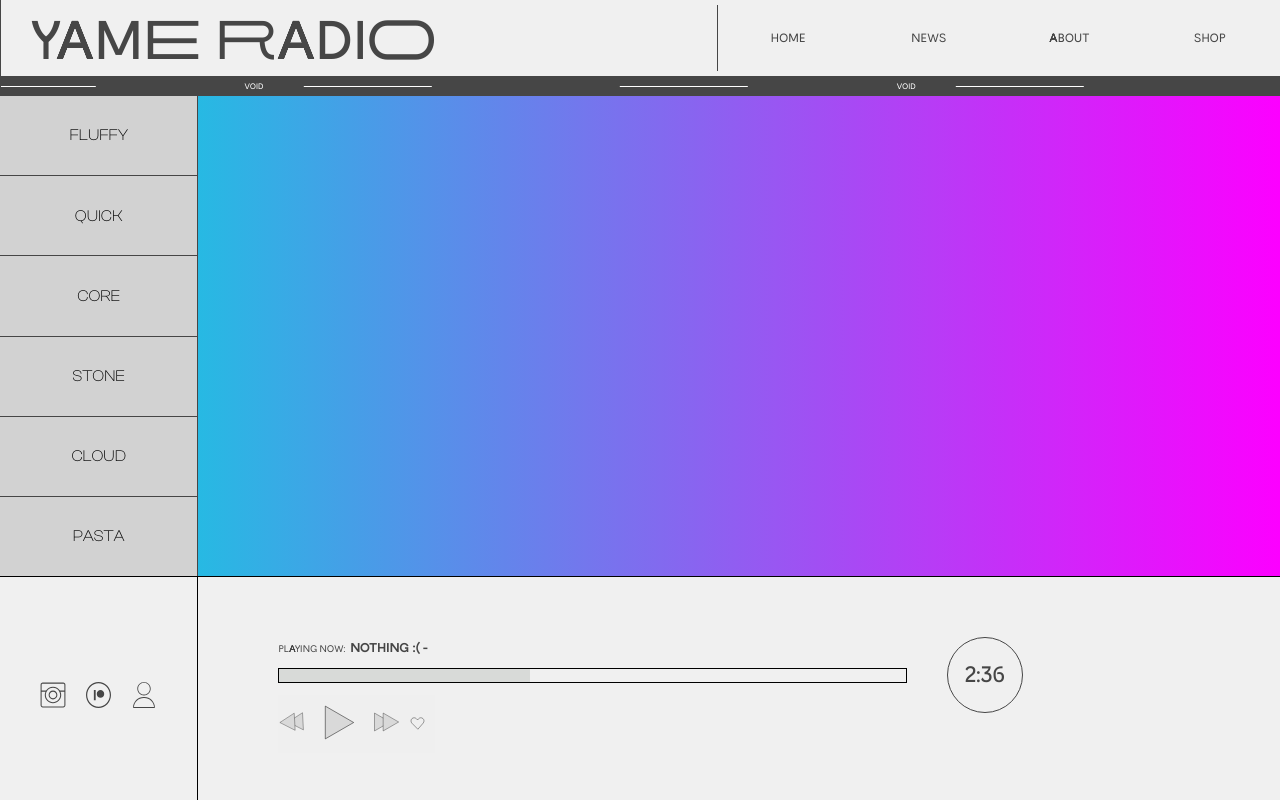
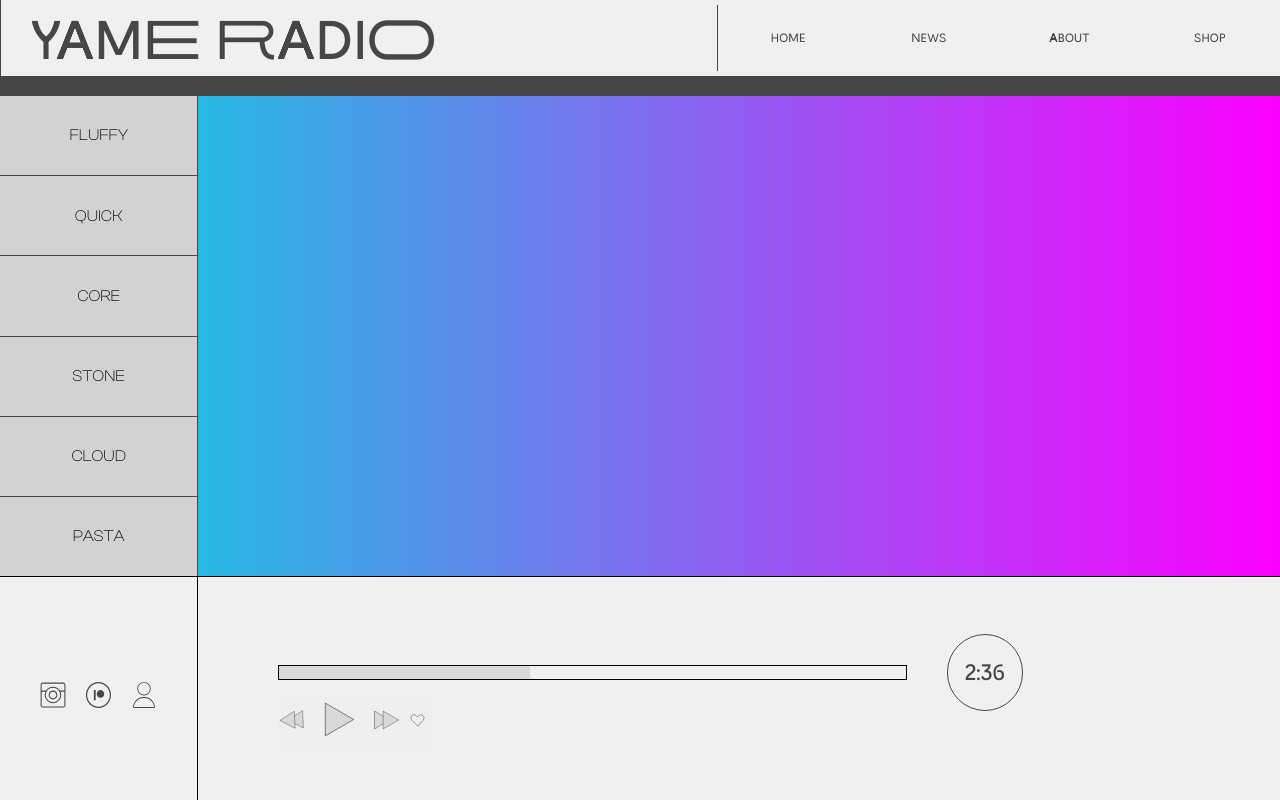
Before and after one commit to heckspoiler/yame_radio, a Next.js app: page / in a window 1280 px wide. Shown: the top 800 px of the page. Built offline with nearby package versions, Linux system fonts and the light colour scheme.

Commit message:
updated marquee & radio player with zustand

```diff
--- a/app/components/Header/Marquee/Marquee.tsx
+++ b/app/components/Header/Marquee/Marquee.tsx
@@ -12,27 +12,39 @@ const HeaderMarquee: React.FC = () => {
   const radioStation = musicPlayerStore((state) => state.radio); // zustand hook for updating radio station
   return (
     <Marquee className={styles.marqueeContainer} speed={20}>
-      <div className={styles.marqueeElement}>
-        <div className={styles.reddot}></div>
-        <p>
-          {artistName === 'nothing :( ' ? '' : `${artistName} - ${songTitle}`}
-        </p>
+      <div
+        className={
+          songTitle ? styles.marqueeElement : styles.marqueeElementHidden
+        }
+      >
+        <div className={artistName ? styles.reddot : styles.reddotHidden}></div>
+        <p>{!artistName ? '' : `${artistName} - ${songTitle}`}</p>
         <div className={styles.marqueeSpan}></div>
       </div>
-      <div className={styles.marqueeElement}>
-        <div className={styles.reddot}></div>
+      <div
+        className={
+          songTitle ? styles.marqueeElement : styles.marqueeElementHidden
+        }
+      >
+        <div className={artistName ? styles.reddot : styles.reddotHidden}></div>
         <p>{`${radioStation}`}</p>
         <div className={styles.marqueeSpan}></div>
       </div>
-      <div className={styles.marqueeElement}>
-        <div className={styles.reddot}></div>
-        <p>
-          {artistName === 'nothing :( ' ? '' : `${artistName} - ${songTitle}`}
-        </p>
+      <div
+        className={
+          songTitle ? styles.marqueeElement : styles.marqueeElementHidden
+        }
+      >
+        <div className={artistName ? styles.reddot : styles.reddotHidden}></div>
+        <p>{!artistName ? '' : `${artistName} - ${songTitle}`}</p>
         <div className={styles.marqueeSpan}></div>
       </div>
-      <div className={styles.marqueeElement}>
-        <div className={styles.reddot}></div>
+      <div
+        className={
+          songTitle ? styles.marqueeElement : styles.marqueeElementHidden
+        }
+      >
+        <div className={artistName ? styles.reddot : styles.reddotHidden}></div>
         <p>{`${radioStation}`}</p>
         <div className={styles.marqueeSpan}></div>
       </div>
--- a/app/components/Header/Marquee/marquee.module.css
+++ b/app/components/Header/Marquee/marquee.module.css
@@ -1,23 +1,33 @@
 .marqueeContainer {
     border: 1px solid #464646;
     display: flex;
-    gap: 10vw;
+    justify-content: space-around;
+    align-items: center;
+    width: 100%;
     background-color: #464646;
     color: white;
     height: 100%;
+}
 
+.marqueeElementHidden {
+    visibility: hidden;
 }
 
 .marqueeContainer p {
     font-size: 0.5rem;
     text-transform: uppercase;
+
 }
 
 .marqueeElement {
     display: flex;
     align-items: center;
+    justify-content: center;
     gap: 40px;
-    margin-right: 8vw;
+    width: 100%;
+    border-right: 1px solid white;
+    margin-right: 7vw;
+
 }
 
 .reddot {
@@ -28,9 +38,17 @@
     animation: reddotBlink 2s infinite;
 }
 
+.reddotHidden {
+    height: 6px;
+    width: 6px;
+    background-color: white;
+    border-radius: 50%;
+
+}
+
 .marqueeSpan {
     height: 1px;
-    width: 10vw;
+    width: 8vw;
     background-color: white;
 }
 
--- a/app/components/Home/LowerSection/AudioPlayerContainer/AudioPlayer/AudioPlayer.tsx
+++ b/app/components/Home/LowerSection/AudioPlayerContainer/AudioPlayer/AudioPlayer.tsx
@@ -20,11 +20,16 @@ const AudioPlayer = (props: Props) => {
     <div className={styles.audioPlayer}>
       <div className={styles.playerVitals}>
         <p className={styles.songInfo}>
-          Playing Now:
-          <span
-            className={styles.trackName}
-          >{`${artistName} - ${songTitle}`}</span>
+          {artistName && songTitle ? (
+            <>
+              Playing Now:
+              <span className={styles.trackName}>
+                {`${artistName} - ${songTitle}`}
+              </span>
+            </>
+          ) : null}
         </p>
+
         <div className={styles.progressAndTime}>
           <ProgressBar />
           <TimeStamp />
--- a/app/components/Home/LowerSection/AudioPlayerContainer/AudioPlayer/audioPlayer.module.css
+++ b/app/components/Home/LowerSection/AudioPlayerContainer/AudioPlayer/audioPlayer.module.css
@@ -31,6 +31,7 @@
     color: var(--text-color);
     font-size: 0.6rem;
     text-transform: uppercase;
+    height: 0.6rem;
 }
 
 .trackName {
--- a/app/components/Home/Sidebar/Sidebar.tsx
+++ b/app/components/Home/Sidebar/Sidebar.tsx
@@ -65,22 +65,16 @@ const Sidebar: React.FC = () => {
 
   const fetchStationData = async (station: RadioStation) => {
     setCurrentStation(station);
+    // setting Zustand state for radio station
+    musicPlayerStore.getState().setRadioStation(station.name);
 
     try {
       const response = await axios.get(`http://localhost:4000/api/songs/`);
       setStationData(response.data);
-      musicPlayerStore.getState().setRadioStation(currentStation.name);
-      console.log('From Zustand: ', musicPlayerStore.getState().radio);
-      console.log(`Data for ${station.name}:`, response.data[0].song.title);
 
       //updating Zustand state
-
       musicPlayerStore.getState().setSongTitle(response.data[0].song.title);
       musicPlayerStore.getState().setArtist(response.data[0].song.artist);
-
-      // console.log('Current station: ', station.name);
-      // musicPlayerStore.getState().setRadioStation(station.name);
-      console.log('From Zustand: ', musicPlayerStore.getState().radio);
     } catch (error) {
       console.error(`Error fetching data for ${station.name}:`, error);
     }
--- a/app/store/musicPlayerStore.ts
+++ b/app/store/musicPlayerStore.ts
@@ -13,11 +13,11 @@ interface MusicPlayerState {
 
 const musicPlayerStore = create<MusicPlayerState>((set) => ({
   songTitle: '',
-  artist: 'nothing :( ',
+  artist: '',
   duration: 0,
   link: '',
-  radio: 'void',
-  setRadioStation: (radio) => ({ radio: radio }),
+  radio: '',
+  setRadioStation: (radio) => set({ radio: radio }),
   setSongTitle: (title) => set({ songTitle: title }),
   setArtist: (artist) => set({ artist: artist }),
 }));
```
